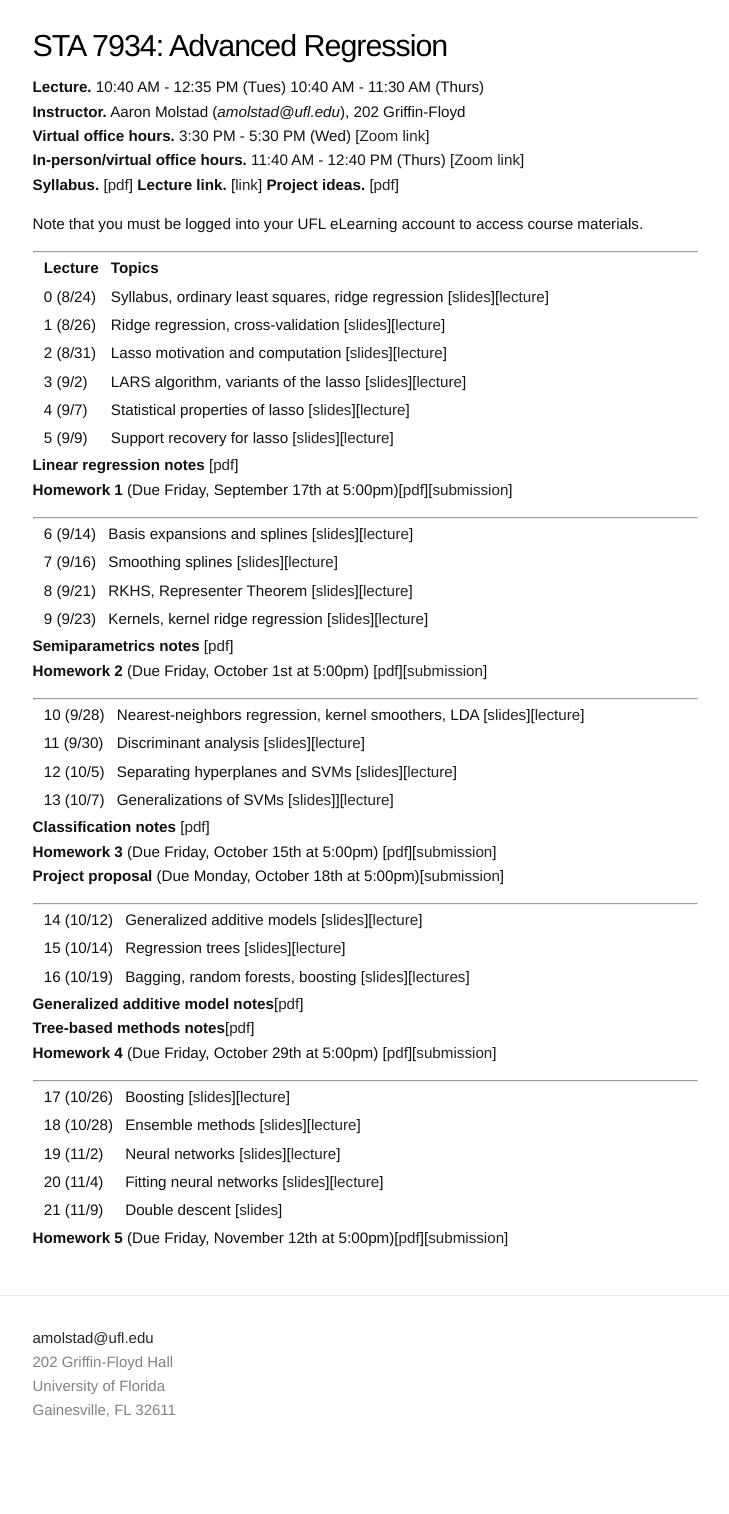
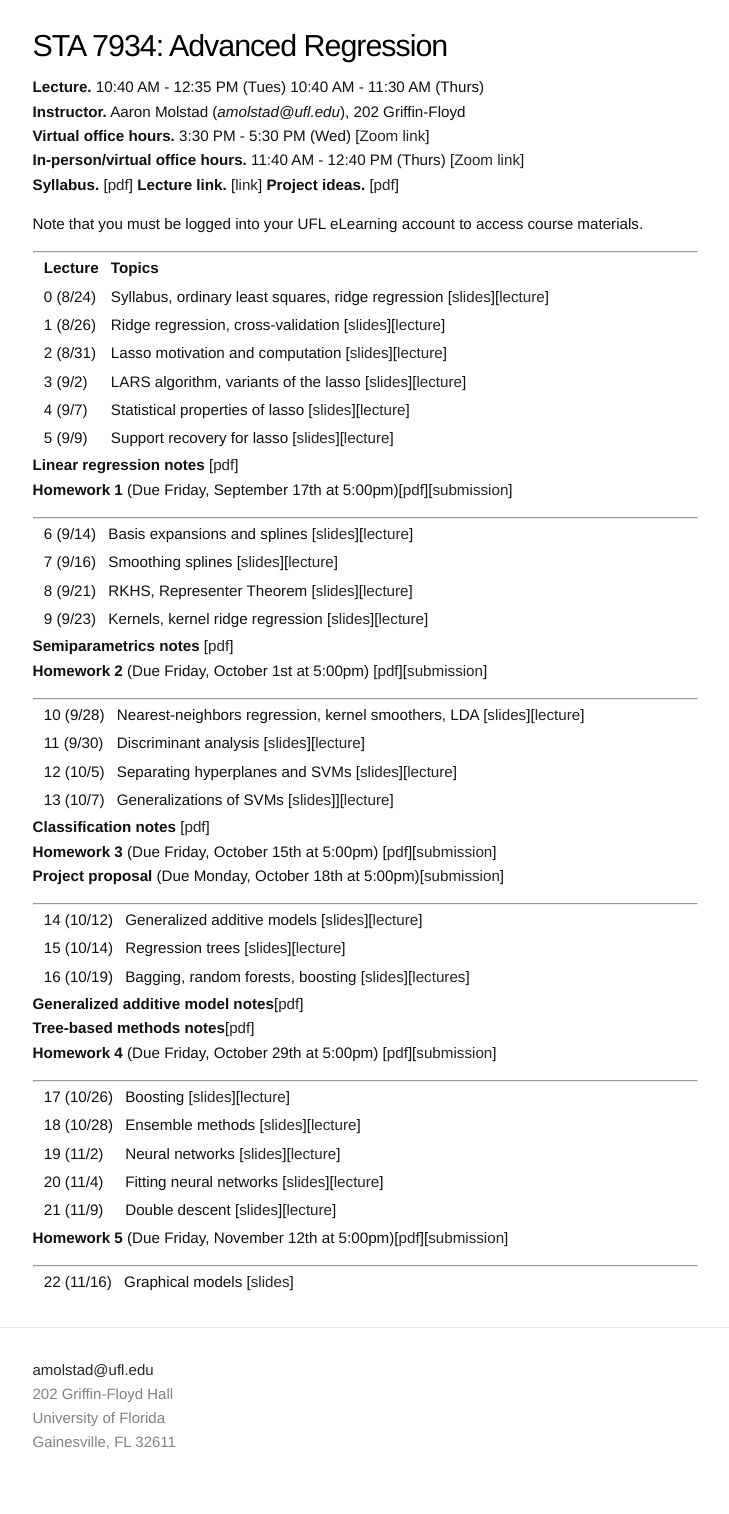
Before and after one commit to ajmolstad/ajmolstad.github.io, a Jekyll site: the page built from F21_STA7934.md, in a window 1280 px wide. Shown: the whole page, without its empty margins (275-1004 px from the left). Built offline with Jekyll 4.4.1, drawn with Linux system fonts in a browser that asks for light colours; before the commit the page ends 1482 px from its top, so only the background shows below that.

Commit message:
Update F21_STA7934.md

```diff
--- a/F21_STA7934.md
+++ b/F21_STA7934.md
@@ -68,7 +68,11 @@ Note that you must be logged into your UFL eLearning account to access course ma
 || 18 (10/28) || Ensemble methods [[slides](https://ufl.instructure.com/files/63522093/download?download_frd=1)][[lecture](https://ufl.instructure.com/courses/437665/files?preview=63689023)] ||
 || 19 (11/2) || Neural networks [[slides](https://ufl.instructure.com/files/63689000/download?download_frd=1)][[lecture](https://ufl.instructure.com/courses/437665/files?preview=63777196)] ||
 || 20 (11/4) || Fitting neural networks [[slides](https://ufl.instructure.com/files/63777198/download?download_frd=1)][[lecture](https://ufl.instructure.com/courses/437665/files?preview=63904456)] ||
-|| 21 (11/9) || Double descent [[slides](https://ufl.instructure.com/files/63942560/download?download_frd=1)] ||
+|| 21 (11/9) || Double descent [[slides](https://ufl.instructure.com/files/63942560/download?download_frd=1)][[lecture](https://ufl.instructure.com/courses/437665/files?preview=64142294)] ||
 
 
 **Homework 5** (Due Friday, November 12th at 5:00pm)[[pdf](https://ufl.instructure.com/files/63521741/download?download_frd=1)][[submission](https://ufl.instructure.com/courses/437665/assignments/4931763)]
+
+-----------------
+
+|| 22 (11/16) || Graphical models [[slides](https://ufl.instructure.com/files/64142315/download?download_frd=1)]
```
